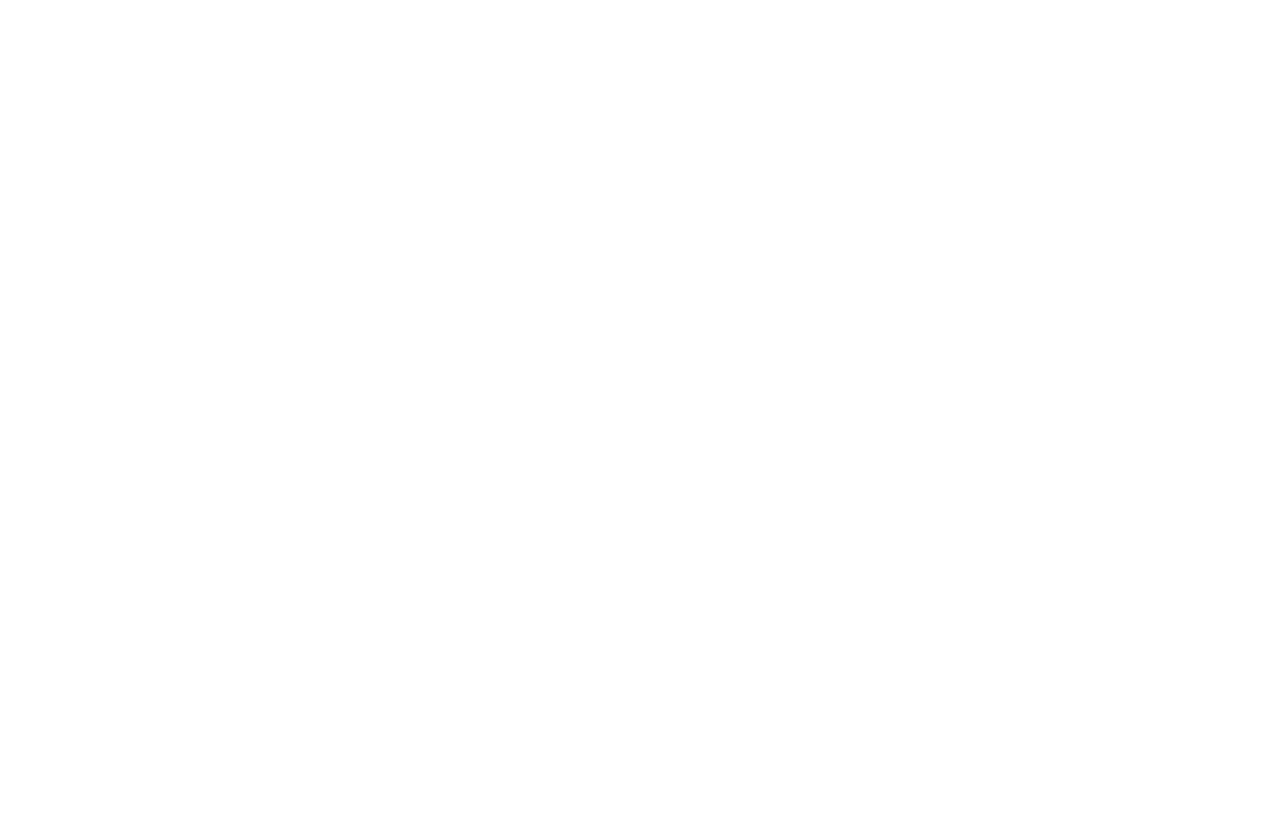
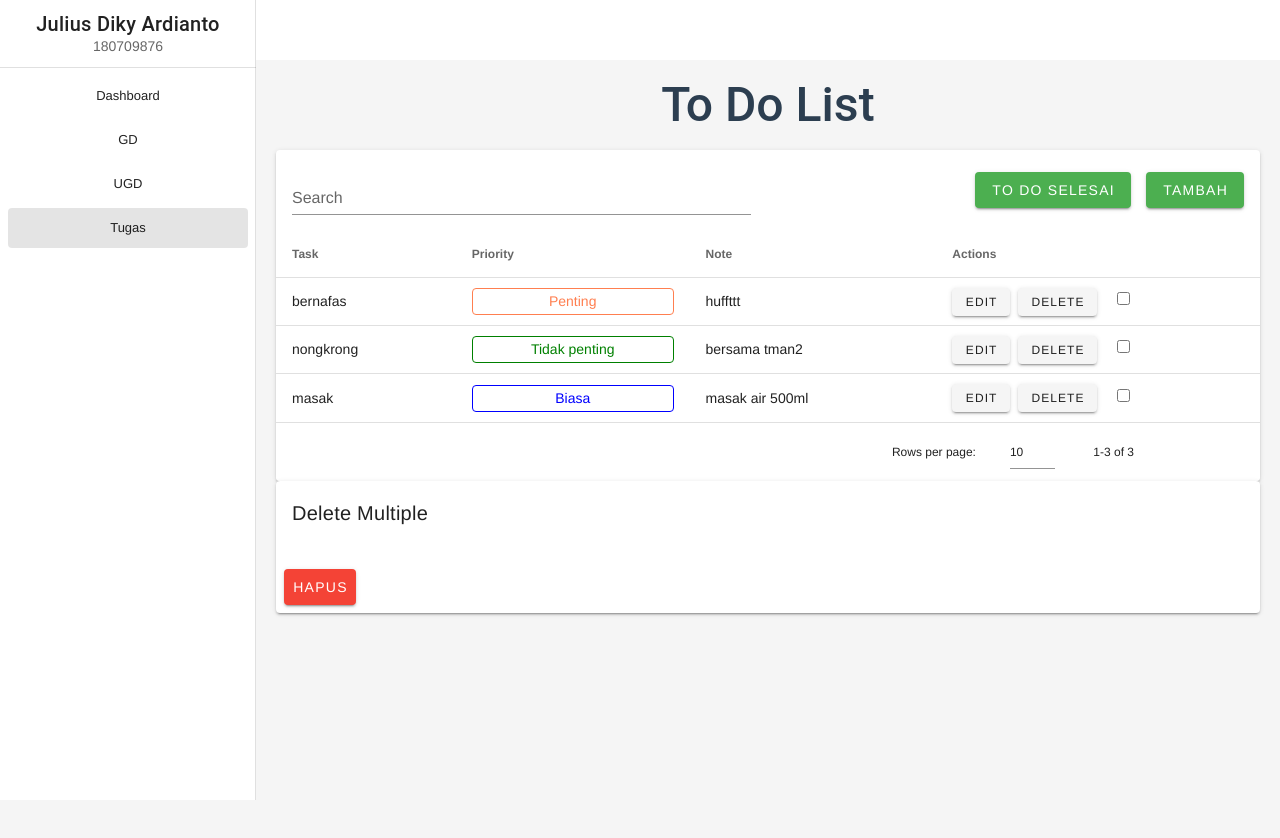
Before and after one commit to juliusdikya/VueCLI-Webpack_9876, a Vue app: page /tugas in a window 1280 px wide. Shown: the top 838 px of the page. Built offline with nearby package versions, Linux system fonts and the light colour scheme.

Commit message:
Tugas Vue CLI

```diff
--- a/src/components/DashboardLayout.vue
+++ b/src/components/DashboardLayout.vue
@@ -44,6 +44,7 @@
                 { title: "Dashboard", to:"/" },
                 { title: "GD", to: "/gd" },
                 { title: "UGD", to: "/ugd" },
+                { title: "Tugas", to: "/tugas" },
             ],
         };
     },
--- /dev/null
+++ b/src/components/TodoList/ListTugas.vue
@@ -0,0 +1,268 @@
+<template>
+ <v-main class="list">
+    <h3 class="text-h3 font-weight-medium mb-5">To Do List</h3>
+
+ <v-card>
+    <v-card-title>
+        <v-text-field
+            v-model="search"
+            append-icon="mdi-magnify"
+            label="Search"
+            single-line
+            hide-details>
+        </v-text-field>
+    <v-spacer></v-spacer>
+
+    <v-btn color="success" dark @click="dialogfinish = true" style="margin-right:15px;">
+        To Do Selesai
+    </v-btn>
+
+    <v-btn color="success" dark @click="dialog = true">
+        Tambah
+    </v-btn>
+    </v-card-title>
+
+    <v-data-table :headers="headers" :items="todos" :search="search">
+
+        <template v-slot:[`item.priority`]="{ item }">
+            <td>
+                <v-card v-if="item.priority == 'Penting'" style="padding:2px 5px;border-color: coral; color: coral;" outlined>
+                    {{ item.priority }}
+                </v-card>
+                <v-card v-else-if="item.priority == 'Biasa'" style="padding:2px 5px;border-color: blue; color: blue;" outlined>
+                    {{ item.priority }}
+                </v-card>
+                <v-card v-else outlined style="padding:2px 5px; border-color:green; color: green;">
+                    {{ item.priority }}
+                </v-card>
+            </td>
+        </template>
+
+        <template v-slot:[`item.actions`]="{ item }">
+            <v-btn small class="mr-2" @click="editItem(item)">
+                edit
+            </v-btn>
+        <v-btn small @click="deleteItem(item)">
+                delete
+        </v-btn>
+        <input type="checkbox"
+                v-model="item.delete"
+                style="margin-left: 20px; margin-right:-33px" @change="checked(item)">
+        </template>
+    </v-data-table>
+</v-card>
+
+<v-dialog v-model="dialog" persistent max-width="600px">
+    <v-card>
+       <v-card-title>
+            <span class="headline"
+                v-if="adding == true" >Form Add</span>
+            <span class="headline"
+                v-else>Form Edit</span>
+            </v-card-title>
+        <v-card-text>
+            <v-container>
+                <v-text-field v-model="formTodo.task" label="Task" required></v-text-field>
+
+                <v-select
+                    v-model="formTodo.priority"
+                    :items="['Penting', 'Biasa', 'Tidak penting']"
+                    label="Priority"
+                    required
+                ></v-select>
+
+                <v-textarea v-model="formTodo.note" label="Note" required></v-textarea>
+            </v-container>
+        </v-card-text>
+        <v-card-actions>
+            <v-spacer></v-spacer>
+            <v-btn color="blue darken-1" text @click="cancel">
+                Cancel
+            </v-btn>
+            <v-btn color="blue darken-1" text @click="save">
+                Save
+            </v-btn>
+        </v-card-actions>
+    </v-card>
+</v-dialog>
+
+<v-card>
+    <v-card-title> Delete Multiple </v-card-title>
+    <v-card-text align="left">
+        <ul v-for="(todos, j) in selected" :key="j">
+            <li>{{todos.task}}</li>
+        </ul>
+    </v-card-text>
+    <v-card-actions>
+        <v-btn color="red" class="white--text" @click="deleteAll"> Hapus </v-btn>
+    </v-card-actions>
+</v-card>
+
+<v-dialog v-model="deletedialog" persistent max-width="400px">
+    <v-card>
+        <v-card-title>
+            <span class="headline font-weight-bold">Yakin hapus?</span>
+        </v-card-title>
+        <v-card-actions>
+            <v-spacer></v-spacer>
+            <v-btn color="green darken-1" text @click="cancelDelete">Tidak</v-btn>
+            <v-btn color="red darken-1" text @click="confirmDelete">Ya</v-btn>
+        </v-card-actions>
+    </v-card>
+</v-dialog>
+
+<v-dialog v-model="dialogfinish" persistent max-width="1000px">
+    <v-card>
+        <v-card-title>
+            <span class="headline font-weight-bold">Finished To do</span>
+        </v-card-title>
+        <v-card-text>
+            <v-container>
+                <v-data-table :headers="headersFinished" :items="finishTodo">
+                    <template v-slot:[`item.priority`]="{ item }">
+                    <td>
+                        <v-card v-if="item.priority == 'Penting'" style="padding:2px 5px;border-color: coral; color: coral;" outlined>
+                            {{ item.priority }}
+                        </v-card>
+                        <v-card v-else-if="item.priority == 'Biasa'" style="padding:2px 5px;border-color: blue; color: blue;" outlined>
+                            {{ item.priority }}
+                        </v-card>
+                        <v-card v-else outlined style="padding:2px 5px; border-color:green; color: green;">
+                            {{ item.priority }}
+                        </v-card>
+                    </td>
+                </template>
+                </v-data-table>
+            </v-container>
+        </v-card-text>
+        <v-card-actions>
+            <v-spacer></v-spacer>
+            <v-btn color="blue darken-1" text @click="dialogfinish = false">
+                Close
+            </v-btn>
+        </v-card-actions>
+    </v-card>
+</v-dialog>
+
+</v-main>
+</template>
+<script>
+export default {
+	name: "List",
+	data() {
+return {
+        search: null,
+        dialog: false,
+        deletedialog: false,
+        dialogfinish: false,
+        add:true,
+        editIndex: -1,
+        headers: [
+            {
+                text: "Task",
+                align: "start",
+                sortable: true,
+                value: "task",
+            },
+            { text: "Priority", value: "priority" },
+            { text: "Note", value: "note" },
+            { text: "Actions", value: "actions" },
+        ],
+        headersFinished: [
+            {
+                text: "Task",
+                align: "start",
+                sortable: true,
+                value: "task",
+            },
+            { text: "Priority", value: "priority" },
+            { text: "Note", value: "note" },
+        ],
+        todos: [
+            {
+                task: "bernafas",
+                priority: "Penting",
+                note: "huffttt",
+            },
+            {
+                task: "nongkrong",
+                priority: "Tidak penting",
+                note: "bersama tman2",
+            },
+            {
+                task: "masak",
+                priority: "Biasa",
+                note: "masak air 500ml",
+            },
+        ],
+        finishTodo: [],
+        formTodo: {
+            task: null,
+            priority: null,
+            note: null,
+            },
+            selected: [],
+		};
+	},
+	methods: {
+		save() {
+			if(this.editIndex > -1) this.todos.splice(this.editIndex, 1, this.formTodo);
+			else this.todos.push(this.formTodo);
+
+			this.resetForm();
+			this.dialog = false;
+			this.editIndex = -1;
+		},
+		cancel() {
+			this.resetForm();
+			this.dialog = false;
+            this.editIndex = -1;
+            this.add = true;
+		},
+		resetForm() {
+			this.formTodo = {
+				task: null,
+				priority: null,
+				note: null,
+			};
+		},
+		editItem(item) {
+            this.add = true;
+			this.editIndex = this.todos.indexOf(item);
+
+			this.formTodo = {
+				task: item.task,
+				priority: item.priority,
+				note: item.note,
+			};
+			this.dialog = true;
+		},
+		deleteItem(item) {
+			this.editIndex = this.todos.indexOf(item);
+			this.deletedialog = true;
+		},
+		cancelDelete() {
+			this.deletedialog = false;
+			this.editIndex = -1;
+		},
+		confirmDelete() {
+			this.finishTodo.push(this.todos[this.editIndex]);
+			this.todos.splice(this.editIndex, 1);
+			this.deletedialog = false;
+			this.editIndex = -1;
+        },
+        checked(item){
+            if(this.selected.includes(item)) {
+                this.selected.splice(this.selected.indexOf(item), 1);
+            } else {
+                this.selected.push(item);
+            }
+        },
+        deleteAll(){
+            this.todos = this.todos.filter(del=>!this.selected.includes(del));
+            this.selected = [];
+        },
+
+	},
+};
+</script>
--- a/src/router.js
+++ b/src/router.js
@@ -39,6 +39,13 @@
                     component: importComponent('TodoList/ListUGD'),
                 },
 
+                // Tugas
+                {
+                    path: "/tugas",
+                    name: "Tugas",
+                    component: importComponent('TodoList/ListTugas'),
+                },
+
             ]
         },
 
```
